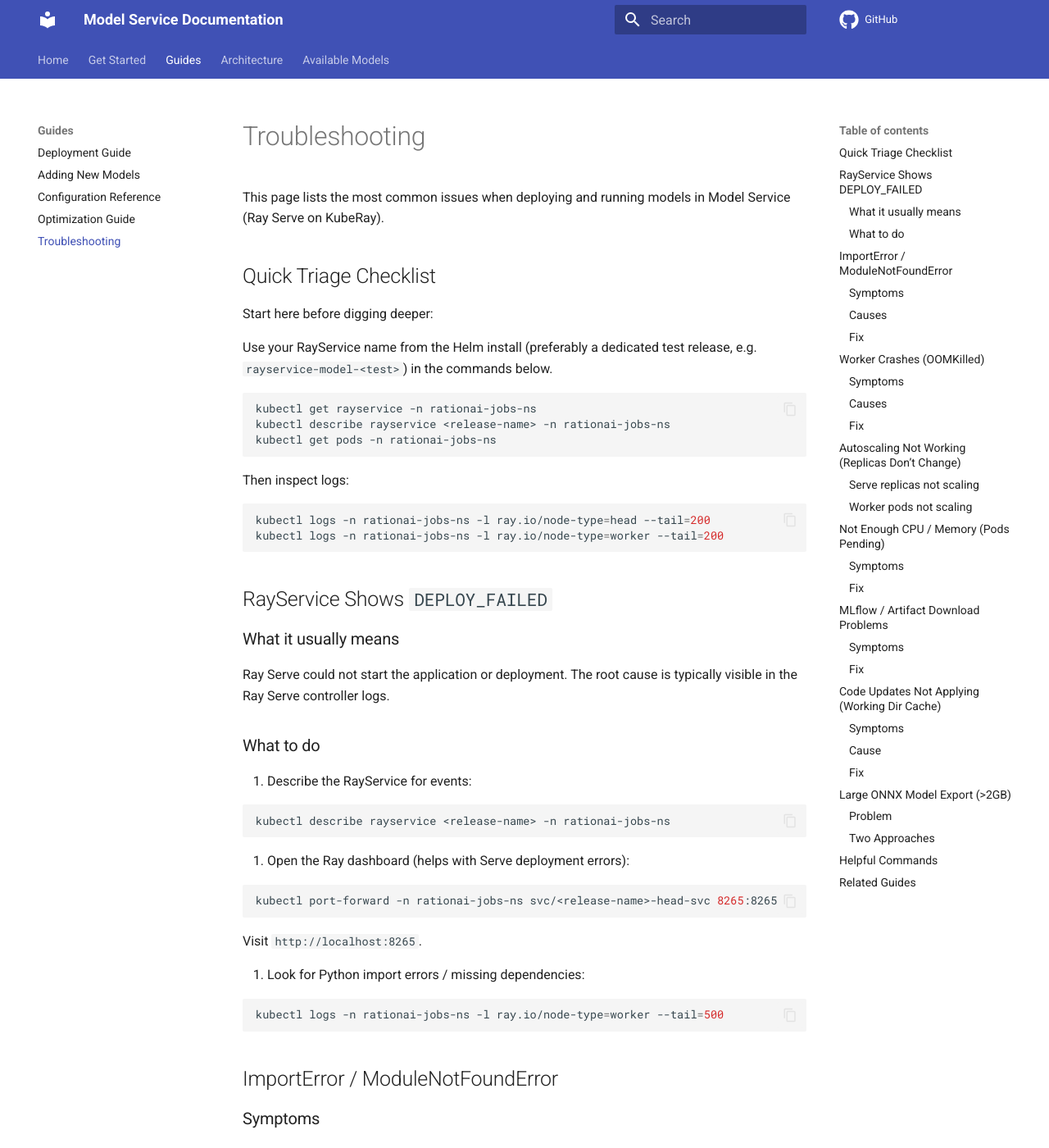
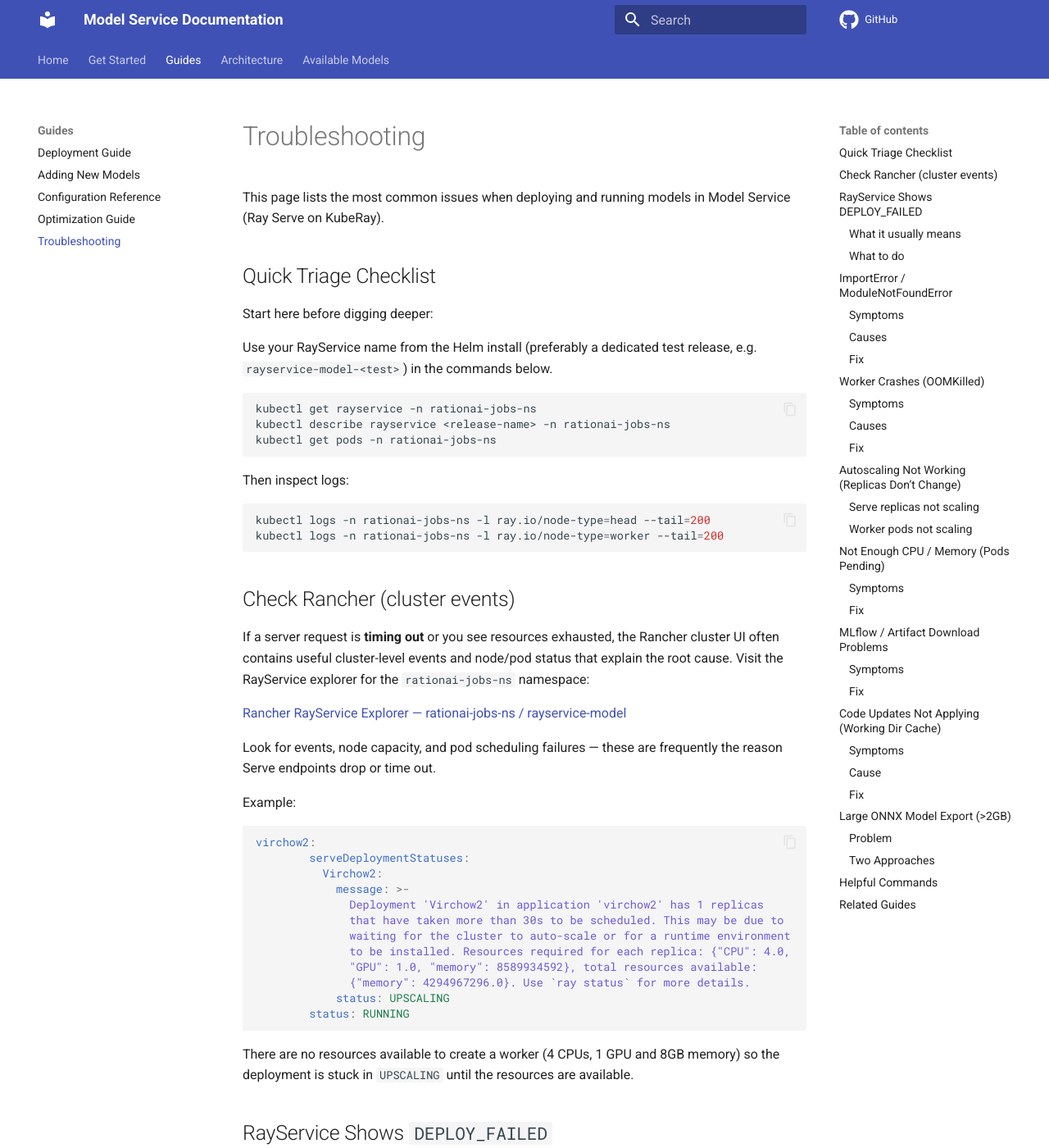
Before and after one commit to RationAI/model-service, an MkDocs documentation site: the page built from docs/guides/troubleshooting.md, in a window 1280 px wide and 1400 px high. Shown: the whole window at 82% size. Built offline with MkDocs 1.6.1 and Material for MkDocs 9.7.7, drawn with Linux system fonts in a browser that asks for light colours; comment, search, counter and statistics services are not loaded.

Commit message:
feat: add link to Rancher
Co-authored-by: Copilot <copilot@github.com>

````diff
--- a/docs/guides/troubleshooting.md
+++ b/docs/guides/troubleshooting.md
@@ -21,6 +21,30 @@ kubectl logs -n rationai-jobs-ns -l ray.io/node-type=head --tail=200
 kubectl logs -n rationai-jobs-ns -l ray.io/node-type=worker --tail=200
 ```
 
+## Check Rancher (cluster events)
+
+If a server request is **timing out** or you see resources exhausted, the Rancher cluster UI often contains useful cluster-level events and node/pod status that explain the root cause. Visit the RayService explorer for the `rationai-jobs-ns` namespace:
+
+[Rancher RayService Explorer — rationai-jobs-ns / rayservice-model](https://rancher.cloud.trusted.e-infra.cz/dashboard/c/c-m-lr2wzbk8/explorer/ray.io.rayservice/rationai-jobs-ns/rayservice-model)
+
+Look for events, node capacity, and pod scheduling failures — these are frequently the reason Serve endpoints drop or time out.
+
+Example:
+```yaml
+virchow2:
+        serveDeploymentStatuses:
+          Virchow2:
+            message: >-
+              Deployment 'Virchow2' in application 'virchow2' has 1 replicas
+              that have taken more than 30s to be scheduled. This may be due to
+              waiting for the cluster to auto-scale or for a runtime environment
+              to be installed. Resources required for each replica: {"CPU": 4.0,
+              "GPU": 1.0, "memory": 8589934592}, total resources available:
+              {"memory": 4294967296.0}. Use `ray status` for more details.
+            status: UPSCALING
+        status: RUNNING
+```
+There are no resources available to create a worker (4 CPUs, 1 GPU and 8GB memory) so the deployment is stuck in `UPSCALING` until the resources are available.
 ## RayService Shows `DEPLOY_FAILED`
 
 ### What it usually means
````
